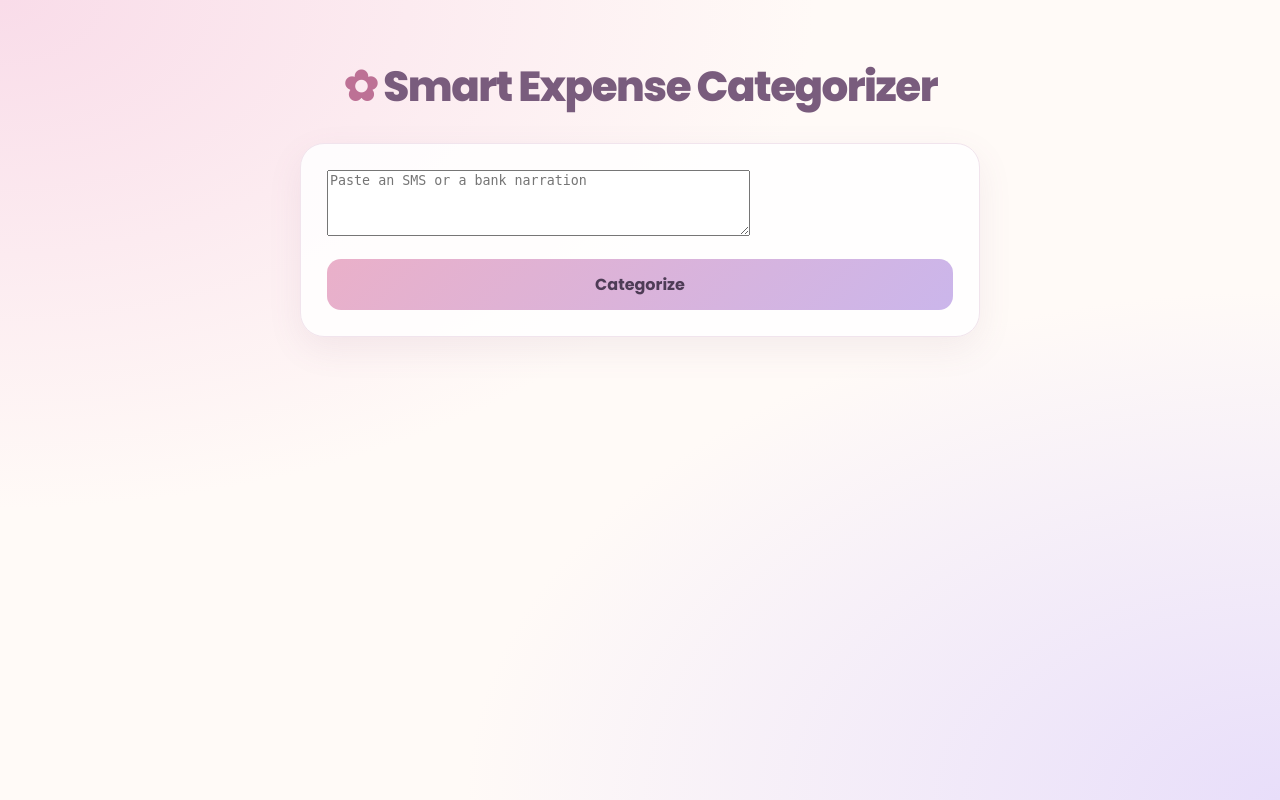
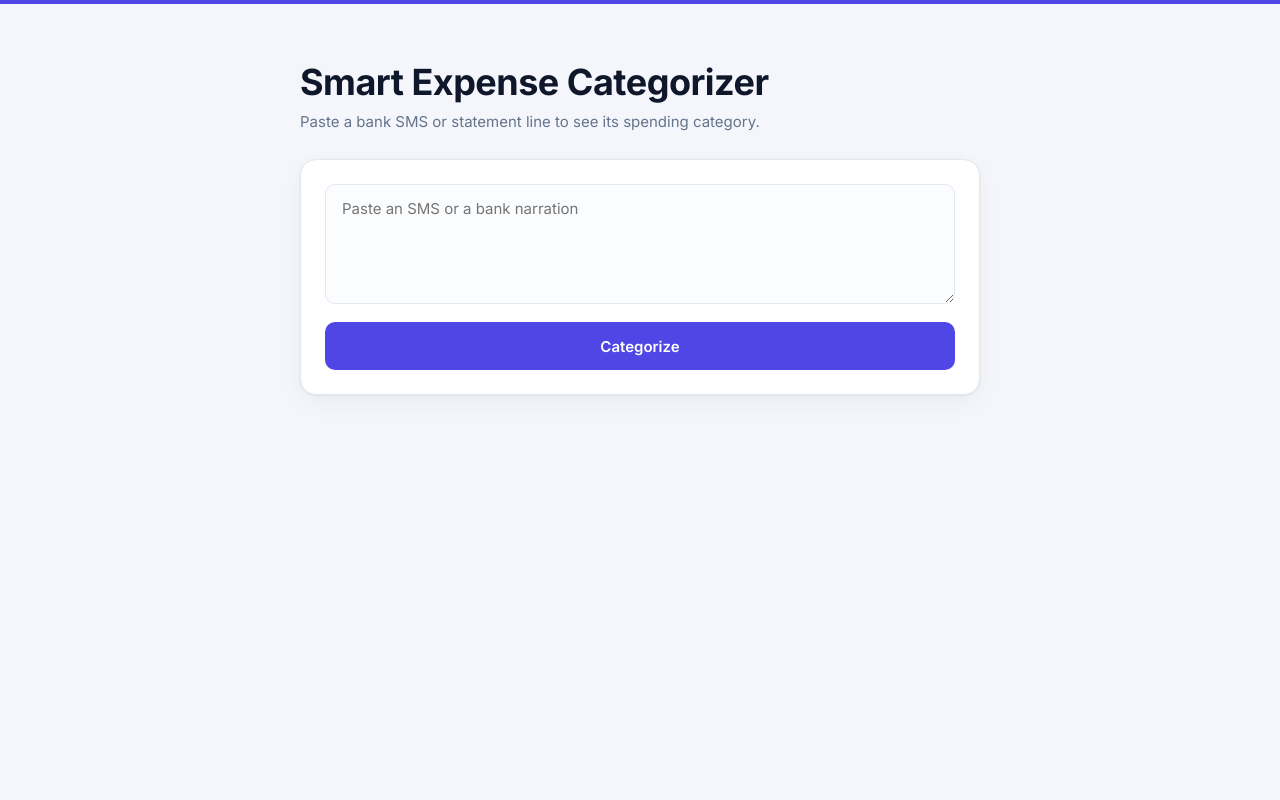
Before and after one commit to GauriNehe/expense-categorizer, a Flask app: page / in a window 1280 px wide. Run offline with Flask 3, Linux system fonts and the light colour scheme; parts of the project's set-up code (start-up, migrations or seed data) failed here and were passed over.

Commit message:
new professional UI, redirect after correction, README with screenshot

```diff
--- a/src/app.py
+++ b/src/app.py
@@ -1,10 +1,10 @@
 import csv
 import os
+from flask import Flask, render_template, request, redirect, url_for
+from predict import predict_with_confidence, THRESHOLD
 from parser import parse
-from flask import Flask, render_template, request
-from predict import predict_with_confidence, THRESHOLD
 
-app = Flask(__name__, template_folder="../templates")
+app = Flask(__name__, template_folder="../templates", static_folder="../static")
 
 CATEGORIES = ["Food", "Transport", "Bills", "Shopping", "Entertainment", "Health"]
 CORRECTIONS_FILE = "data/corrections.csv"
@@ -40,17 +40,20 @@ def home():
             "category": category,
             "confidence": conf,
         }
-    return render_template("index.html", result=result, categories=CATEGORIES, saved=None)
+    saved = request.args.get("saved")
+    if saved not in CATEGORIES:
+        saved = None
+    return render_template("index.html", result=result, categories=CATEGORIES, saved=saved)
+
 
 @app.route("/correct", methods=["POST"])
 def correct():
     text = request.form["text"].strip()
     category = request.form["category"]
-    saved = None
     if text and len(text) <= 60 and category in CATEGORIES:
         save_correction(text, category)
-        saved = category
-    return render_template("index.html", result=None, categories=CATEGORIES, saved=saved)
+        return redirect(url_for("home", saved=category))
+    return redirect(url_for("home"))
 
 
 if __name__ == "__main__":
--- a/src/static/style.css
+++ b/src/static/style.css
@@ -1,15 +1,20 @@
-/* Soft Aesthetic — Smart Expense Categorizer */
+/* Smart Expense Categorizer: clean fintech style */
 
-@import url('https://fonts.googleapis.com/css2?family=Poppins:wght@400;500;600;700;800&display=swap');
+@import url('https://fonts.googleapis.com/css2?family=Inter:wght@400;500;600;700&display=swap');
 
 :root {
---pink: #e9a9c3;
---pink-dark: #bd7195;
---lavender: #eee7fa;
---cream: #fffaf7;
---text: #514558;
---muted: #8c8194;
---white: #ffffff;
+  --bg: #f4f6fb;
+  --card: #ffffff;
+  --ink: #0f172a;
+  --muted: #64748b;
+  --line: #e2e8f0;
+  --accent: #4f46e5;
+  --accent-dark: #4338ca;
+  --accent-soft: #eef2ff;
+  --accent-line: #c7d2fe;
+  --warn: #92400e;
+  --warn-soft: #fffbeb;
+  --warn-line: #fcd34d;
 }
 
 * {
@@ -19,120 +24,172 @@
 body {
   margin: 0;
   min-height: 100vh;
-padding: 55px 20px;
-font-family: 'Poppins', sans-serif;
-color: var(--text);
-background:
-radial-gradient(ellipse at top left, #f9dce9 0, transparent 45%),
-radial-gradient(ellipse at bottom right, #e8defa 0, transparent 45%),
-var(--cream);
+  padding: 56px 20px 80px;
+  font-family: 'Inter', 'Segoe UI', Arial, sans-serif;
+  color: var(--ink);
+  background: var(--bg);
+  border-top: 4px solid var(--accent);
 }
 
 h1 {
   max-width: 680px;
-margin: 0 auto 12px;
-text-align: center;
-font-size: clamp(28px, 5vw, 42px);
-font-weight: 800;
-letter-spacing: -1.5px;
-color: #795c7d;
+  margin: 0 auto 28px;
+  font-size: clamp(26px, 4.5vw, 36px);
+  font-weight: 700;
+  letter-spacing: -0.5px;
+  color: var(--ink);
 }
 
-h1::before {
-content: "✿ ";
-color: var(--pink-dark);
+h1::after {
+  content: "Paste a bank SMS or statement line to see its spending category.";
+  display: block;
+  margin-top: 8px;
+  font-size: 15px;
+  font-weight: 400;
+  letter-spacing: 0;
+  color: var(--muted);
 }
 
 body > p,
 body > h2,
-body > form {
+body > form,
+body > details {
   max-width: 680px;
   margin-left: auto;
   margin-right: auto;
 }
 
 form {
-background: rgba(255, 255, 255, 0.86);
-border: 1px solid #f1e4ed;
-border-radius: 24px;
-padding: 26px;
-margin-top: 25px;
-box-shadow: 0 12px 35px rgba(128, 91, 125, 0.09);
+  background: var(--card);
+  border: 1px solid var(--line);
+  border-radius: 16px;
+  padding: 24px;
+  box-shadow: 0 1px 3px rgba(15, 23, 42, 0.06), 0 8px 24px rgba(15, 23, 42, 0.04);
 }
 
-input[type="text"],
-select {
+textarea,
+select,
+input[type="text"] {
   width: 100%;
-min-height: 52px;
   padding: 14px 16px;
-border: 1px solid #e9d9e8;
-border-radius: 14px;
-background: #fffafd;
-color: var(--text);
+  border: 1px solid var(--line);
+  border-radius: 10px;
+  background: #fbfcfe;
+  color: var(--ink);
   font: inherit;
+  font-size: 15px;
   outline: none;
-transition: border-color 0.2s, box-shadow 0.2s;
+  transition: border-color 0.15s, box-shadow 0.15s;
 }
 
-input[type="text"]:focus,
-select:focus {
-border-color: var(--pink);
-box-shadow: 0 0 0 4px rgba(233, 169, 195, 0.18);
+textarea {
+  min-height: 120px;
+  resize: vertical;
+}
+
+select {
+  min-height: 48px;
+}
+
+textarea:focus,
+select:focus,
+input[type="text"]:focus {
+  border-color: var(--accent);
+  box-shadow: 0 0 0 3px rgba(79, 70, 229, 0.15);
 }
 
 button {
   width: 100%;
-min-height: 50px;
-margin-top: 16px;
-padding: 13px 20px;
+  min-height: 48px;
+  margin-top: 14px;
+  padding: 12px 20px;
   border: none;
-border-radius: 14px;
-background: linear-gradient(135deg, #eab0c9, #cbb6eb);
-color: #4e3c56;
+  border-radius: 10px;
+  background: var(--accent);
+  color: #ffffff;
   font: inherit;
-font-weight: 700;
+  font-size: 15px;
+  font-weight: 600;
   cursor: pointer;
-transition: transform 0.2s, box-shadow 0.2s;
+  transition: background 0.15s, transform 0.15s;
 }
 
 button:hover {
-transform: translateY(-2px);
-box-shadow: 0 8px 18px rgba(174, 129, 174, 0.22);
+  background: var(--accent-dark);
+  transform: translateY(-1px);
 }
 
+/* result headline */
 h2 {
   margin-top: 28px;
-padding: 20px 24px;
-border-radius: 20px;
-background: #f0e8fb;
-color: #765b91;
+  margin-bottom: 12px;
+  padding: 18px 24px;
+  border: 1px solid var(--accent-line);
+  border-radius: 12px;
+  background: var(--accent-soft);
+  color: var(--accent-dark);
+  font-size: 24px;
+  font-weight: 700;
   text-align: center;
   overflow-wrap: anywhere;
 }
 
+h2.unsure {
+  border-color: var(--warn-line);
+  background: var(--warn-soft);
+  color: var(--warn);
+}
+
+/* merchant / amount / type / confidence rows */
 p {
-line-height: 1.8;
+  margin: 0;
+  line-height: 1.6;
   overflow-wrap: anywhere;
 }
 
-form p {
-color: var(--muted);
-font-size: 14px;
+body > p {
+  margin-top: 8px;
+  margin-bottom: 0;
+  padding: 12px 18px;
+  border: 1px solid var(--line);
+  border-radius: 10px;
+  background: var(--card);
+  font-size: 15px;
 }
 
-body > p {
-padding: 14px 20px;
-border-radius: 14px;
-background: rgba(255, 255, 255, 0.75);
+/* "Wrong category?" box */
+summary {
+  margin-top: 20px;
+  padding: 12px 18px;
+  border: 1px solid var(--line);
+  border-radius: 10px;
+  background: var(--card);
+  color: var(--muted);
+  font-size: 15px;
+  font-weight: 500;
+  cursor: pointer;
+}
+
+details[open] summary {
+  color: var(--ink);
+}
+
+details form {
+  margin-top: 10px;
+  box-shadow: none;
 }
 
 @media (max-width: 480px) {
   body {
-padding: 32px 15px;
+    padding: 36px 15px 60px;
   }
 
   form {
-padding: 20px;
-border-radius: 20px;
+    padding: 18px;
+    border-radius: 14px;
+  }
+
+  h2 {
+    font-size: 20px;
   }
 }
--- a/static/style.css
+++ b/static/style.css
@@ -1,15 +1,20 @@
-/* Soft Aesthetic — Smart Expense Categorizer */
+/* Smart Expense Categorizer: clean fintech style */
 
-@import url('https://fonts.googleapis.com/css2?family=Poppins:wght@400;500;600;700;800&display=swap');
+@import url('https://fonts.googleapis.com/css2?family=Inter:wght@400;500;600;700&display=swap');
 
 :root {
---pink: #e9a9c3;
---pink-dark: #bd7195;
---lavender: #eee7fa;
---cream: #fffaf7;
---text: #514558;
---muted: #8c8194;
---white: #ffffff;
+  --bg: #f4f6fb;
+  --card: #ffffff;
+  --ink: #0f172a;
+  --muted: #64748b;
+  --line: #e2e8f0;
+  --accent: #4f46e5;
+  --accent-dark: #4338ca;
+  --accent-soft: #eef2ff;
+  --accent-line: #c7d2fe;
+  --warn: #92400e;
+  --warn-soft: #fffbeb;
+  --warn-line: #fcd34d;
 }
 
 * {
@@ -19,120 +24,172 @@
 body {
   margin: 0;
   min-height: 100vh;
-padding: 55px 20px;
-font-family: 'Poppins', sans-serif;
-color: var(--text);
-background:
-radial-gradient(ellipse at top left, #f9dce9 0, transparent 45%),
-radial-gradient(ellipse at bottom right, #e8defa 0, transparent 45%),
-var(--cream);
+  padding: 56px 20px 80px;
+  font-family: 'Inter', 'Segoe UI', Arial, sans-serif;
+  color: var(--ink);
+  background: var(--bg);
+  border-top: 4px solid var(--accent);
 }
 
 h1 {
   max-width: 680px;
-margin: 0 auto 12px;
-text-align: center;
-font-size: clamp(28px, 5vw, 42px);
-font-weight: 800;
-letter-spacing: -1.5px;
-color: #795c7d;
+  margin: 0 auto 28px;
+  font-size: clamp(26px, 4.5vw, 36px);
+  font-weight: 700;
+  letter-spacing: -0.5px;
+  color: var(--ink);
 }
 
-h1::before {
-content: "✿ ";
-color: var(--pink-dark);
+h1::after {
+  content: "Paste a bank SMS or statement line to see its spending category.";
+  display: block;
+  margin-top: 8px;
+  font-size: 15px;
+  font-weight: 400;
+  letter-spacing: 0;
+  color: var(--muted);
 }
 
 body > p,
 body > h2,
-body > form {
+body > form,
+body > details {
   max-width: 680px;
   margin-left: auto;
   margin-right: auto;
 }
 
 form {
-background: rgba(255, 255, 255, 0.86);
-border: 1px solid #f1e4ed;
-border-radius: 24px;
-padding: 26px;
-margin-top: 25px;
-box-shadow: 0 12px 35px rgba(128, 91, 125, 0.09);
+  background: var(--card);
+  border: 1px solid var(--line);
+  border-radius: 16px;
+  padding: 24px;
+  box-shadow: 0 1px 3px rgba(15, 23, 42, 0.06), 0 8px 24px rgba(15, 23, 42, 0.04);
 }
 
-input[type="text"],
-select {
+textarea,
+select,
+input[type="text"] {
   width: 100%;
-min-height: 52px;
   padding: 14px 16px;
-border: 1px solid #e9d9e8;
-border-radius: 14px;
-background: #fffafd;
-color: var(--text);
+  border: 1px solid var(--line);
+  border-radius: 10px;
+  background: #fbfcfe;
+  color: var(--ink);
   font: inherit;
+  font-size: 15px;
   outline: none;
-transition: border-color 0.2s, box-shadow 0.2s;
+  transition: border-color 0.15s, box-shadow 0.15s;
 }
 
-input[type="text"]:focus,
-select:focus {
-border-color: var(--pink);
-box-shadow: 0 0 0 4px rgba(233, 169, 195, 0.18);
+textarea {
+  min-height: 120px;
+  resize: vertical;
+}
+
+select {
+  min-height: 48px;
+}
+
+textarea:focus,
+select:focus,
+input[type="text"]:focus {
+  border-color: var(--accent);
+  box-shadow: 0 0 0 3px rgba(79, 70, 229, 0.15);
 }
 
 button {
   width: 100%;
-min-height: 50px;
-margin-top: 16px;
-padding: 13px 20px;
+  min-height: 48px;
+  margin-top: 14px;
+  padding: 12px 20px;
   border: none;
-border-radius: 14px;
-background: linear-gradient(135deg, #eab0c9, #cbb6eb);
-color: #4e3c56;
+  border-radius: 10px;
+  background: var(--accent);
+  color: #ffffff;
   font: inherit;
-font-weight: 700;
+  font-size: 15px;
+  font-weight: 600;
   cursor: pointer;
-transition: transform 0.2s, box-shadow 0.2s;
+  transition: background 0.15s, transform 0.15s;
 }
 
 button:hover {
-transform: translateY(-2px);
-box-shadow: 0 8px 18px rgba(174, 129, 174, 0.22);
+  background: var(--accent-dark);
+  transform: translateY(-1px);
 }
 
+/* result headline */
 h2 {
   margin-top: 28px;
-padding: 20px 24px;
-border-radius: 20px;
-background: #f0e8fb;
-color: #765b91;
+  margin-bottom: 12px;
+  padding: 18px 24px;
+  border: 1px solid var(--accent-line);
+  border-radius: 12px;
+  background: var(--accent-soft);
+  color: var(--accent-dark);
+  font-size: 24px;
+  font-weight: 700;
   text-align: center;
   overflow-wrap: anywhere;
 }
 
+h2.unsure {
+  border-color: var(--warn-line);
+  background: var(--warn-soft);
+  color: var(--warn);
+}
+
+/* merchant / amount / type / confidence rows */
 p {
-line-height: 1.8;
+  margin: 0;
+  line-height: 1.6;
   overflow-wrap: anywhere;
 }
 
-form p {
-color: var(--muted);
-font-size: 14px;
+body > p {
+  margin-top: 8px;
+  margin-bottom: 0;
+  padding: 12px 18px;
+  border: 1px solid var(--line);
+  border-radius: 10px;
+  background: var(--card);
+  font-size: 15px;
 }
 
-body > p {
-padding: 14px 20px;
-border-radius: 14px;
-background: rgba(255, 255, 255, 0.75);
+/* "Wrong category?" box */
+summary {
+  margin-top: 20px;
+  padding: 12px 18px;
+  border: 1px solid var(--line);
+  border-radius: 10px;
+  background: var(--card);
+  color: var(--muted);
+  font-size: 15px;
+  font-weight: 500;
+  cursor: pointer;
+}
+
+details[open] summary {
+  color: var(--ink);
+}
+
+details form {
+  margin-top: 10px;
+  box-shadow: none;
 }
 
 @media (max-width: 480px) {
   body {
-padding: 32px 15px;
+    padding: 36px 15px 60px;
   }
 
   form {
-padding: 20px;
-border-radius: 20px;
+    padding: 18px;
+    border-radius: 14px;
+  }
+
+  h2 {
+    font-size: 20px;
   }
 }
```
Also changed, not shown: README.md (added). Lines whose indentation alone changed are shown as unchanged.
